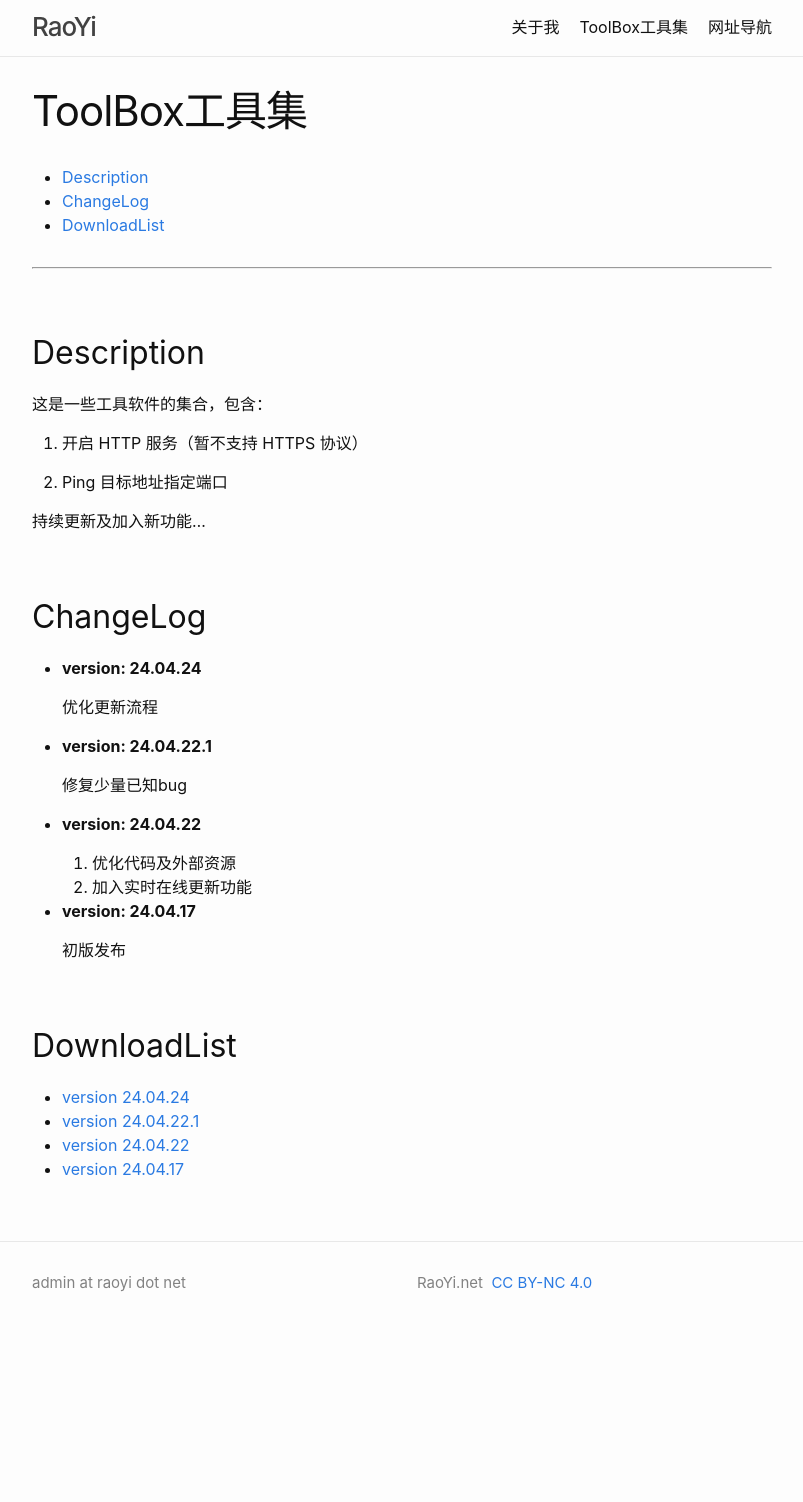
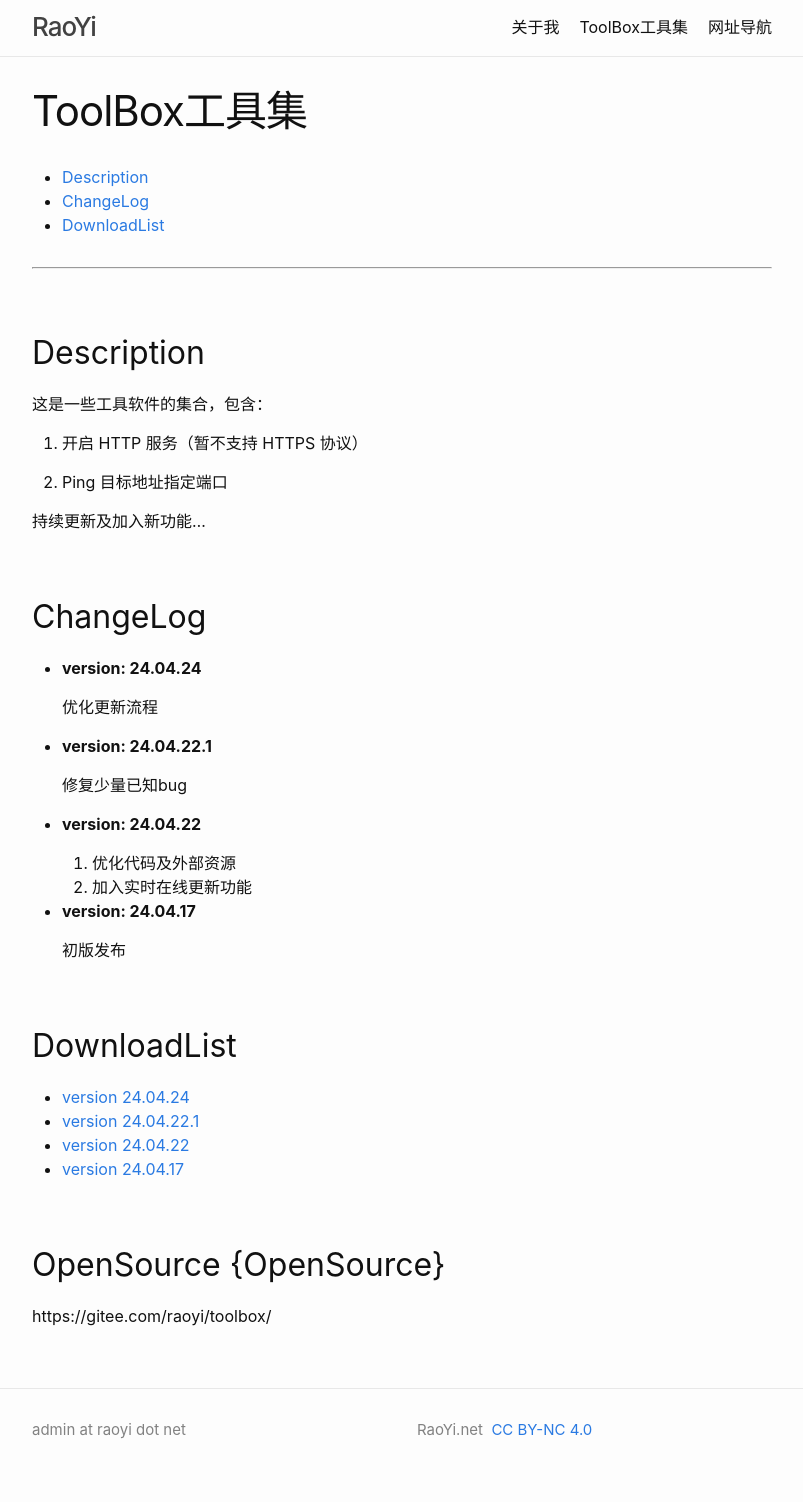
Before and after one commit to raoyi/raoyi.github.io, a Jekyll site: the page built from toolbox.md, in a window 1280 px wide. Shown: the whole page, without its empty margins (238-1041 px from the left). Built offline with Jekyll 4.4.1, drawn with Linux system fonts in a browser that asks for light colours; before the commit the page ends 1355 px from its top, so only the background shows below that.

Commit message:
Update toolbox.md

```diff
--- a/toolbox.md
+++ b/toolbox.md
@@ -43,3 +43,7 @@ permalink: /toolbox/
 - [version 24.04.22.1](https://gitee.com/raoyi/toolbox/releases/download/24.04.22.1/ToolBox-2404221.exe)
 - [version 24.04.22](https://gitee.com/raoyi/toolbox/releases/download/24.04.22/ToolBox-240422.exe)
 - [version 24.04.17](https://gitee.com/raoyi/toolbox/releases/download/24.04.17/ToolBox-240417.exe)
+
+## OpenSource {OpenSource}
+
+https://gitee.com/raoyi/toolbox/
```
